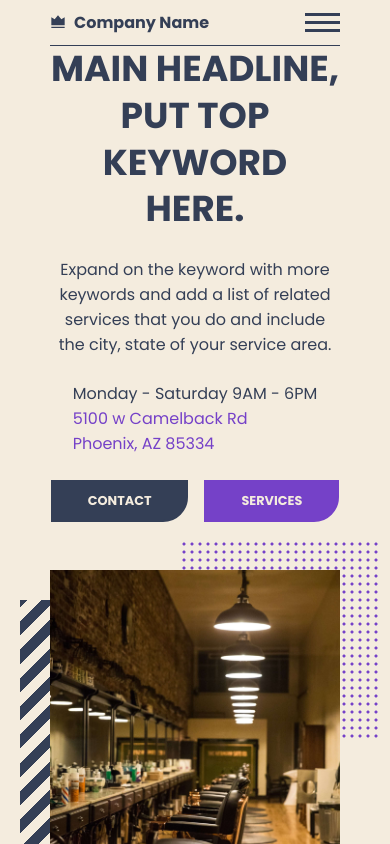
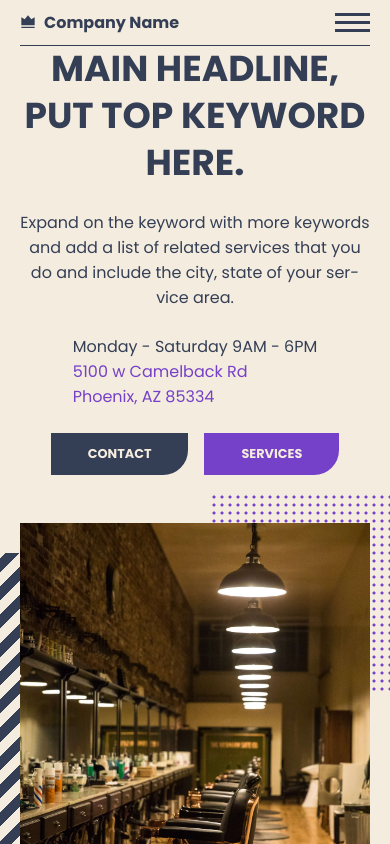
Before and after one commit to ChristianWare/template1, a Next.js app: page / in a window 390 px wide. Shown: the top 844 px of the page. Built offline with nearby package versions, Linux system fonts and the light colour scheme.

Commit message:
mobile padding fix

```diff
--- a/styles/Layout.module.css
+++ b/styles/Layout.module.css
@@ -13,3 +13,10 @@
     padding-right: 50px;
     padding-left: 50px;
 }
+
+@media screen and (max-width: 568px) {
+    .layout {
+        padding-right: 20px;
+        padding-left: 20px;
+    }
+}
```
